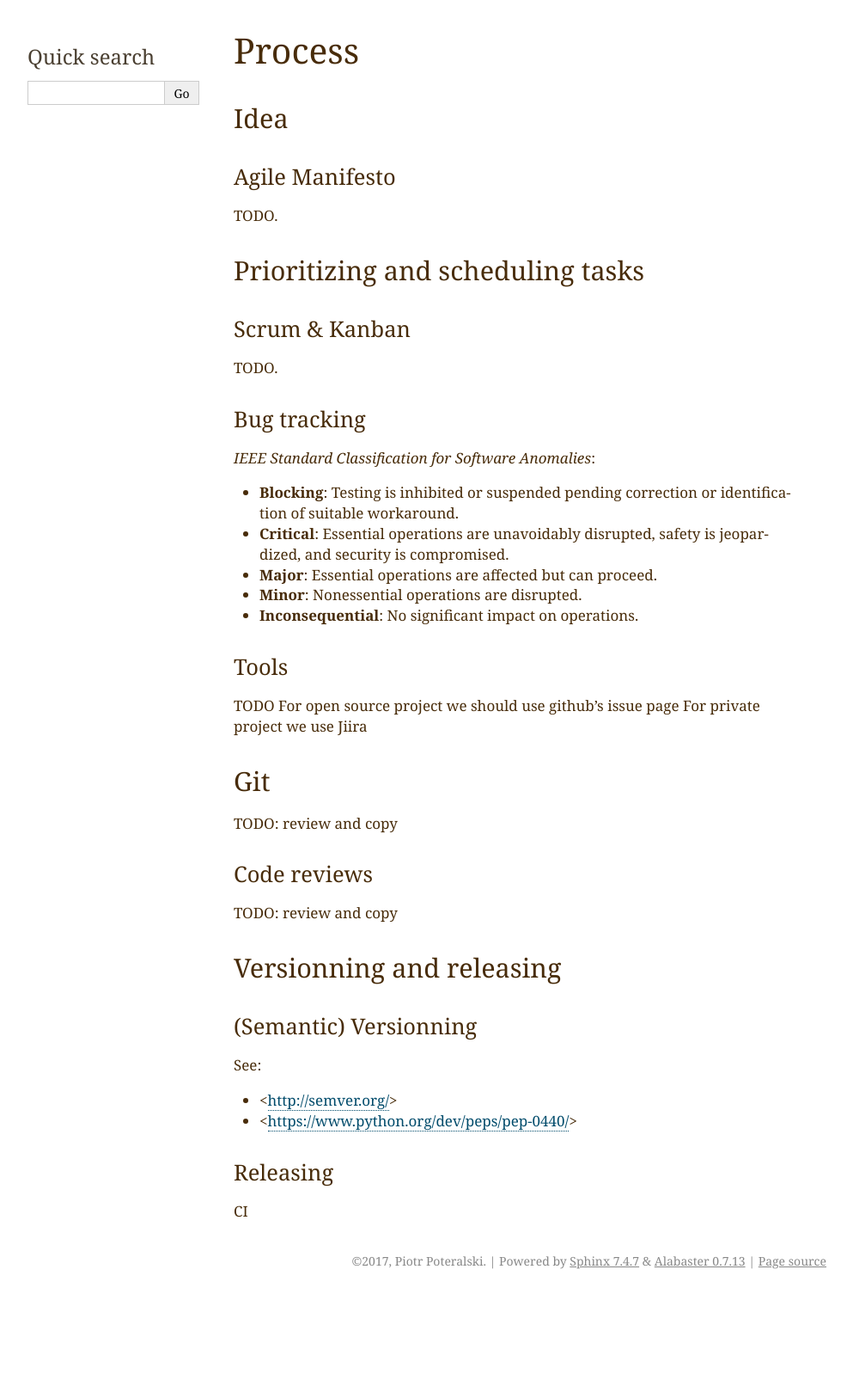
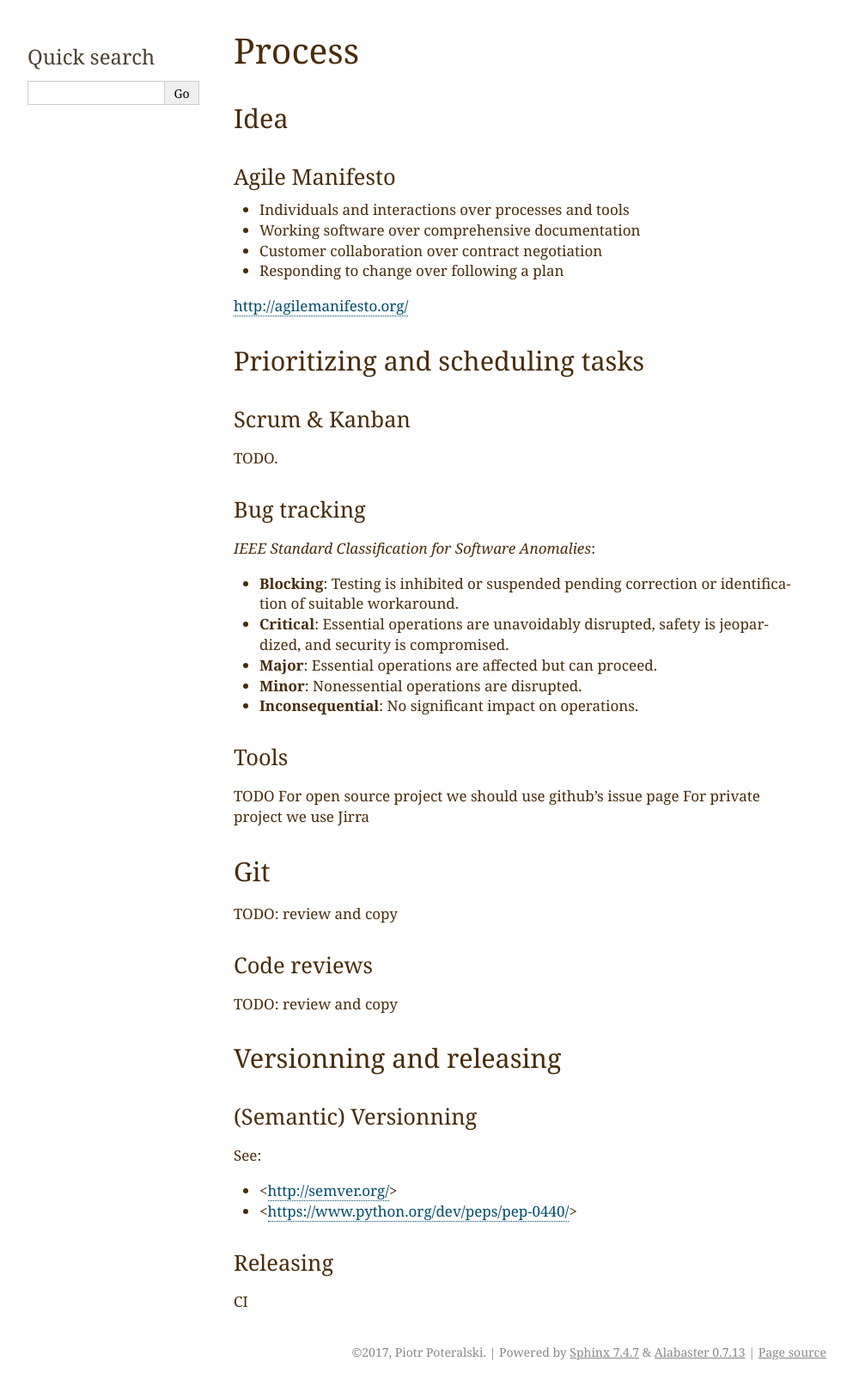
Before and after one commit to rstit/rst-developer-guide, a Sphinx documentation site: the page built from source/agile.rst, in a window 1280 px wide. Shown: the whole page at 86% size, without its empty margins (148-1141 px from the left). Built offline with Sphinx 7.4.7, drawn with Linux system fonts in a browser that asks for light colours; before the commit the page ends 1506 px from its top, so only the background shows below that.

Commit message:
agile and docs

```diff
--- a/source/agile.rst
+++ b/source/agile.rst
@@ -5,7 +5,14 @@ Idea
 ---------------------------------
 Agile Manifesto
 ~~~~~~~~~~~~~~
-TODO.
+
+- Individuals and interactions over processes and tools
+- Working software over comprehensive documentation
+- Customer collaboration over contract negotiation
+- Responding to change over following a plan
+
+
+http://agilemanifesto.org/
 
 Prioritizing and scheduling tasks
 ---------------------------------
@@ -32,7 +39,7 @@ Tools
 
 TODO
 For open source project we should use github's issue page
-For private project we use Jiira
+For private project we use Jirra
 
 
 Git
--- a/source/documentation.rst
+++ b/source/documentation.rst
@@ -1,7 +1,9 @@
 Documentation
 ======
 
+..
 
+        A README file at the root directory should give general information to both users and maintainers of a project. It should be raw text or written in some very easy to read markup, such as reStructuredText or Markdown. It should contain a few lines explaining the purpose of the project or library (without assuming the user knows anything about the project), the URL of the main source for the software, and some basic credit information. This file is the main entry point for readers of the code.
 Apiary
 ------------------
 
```
